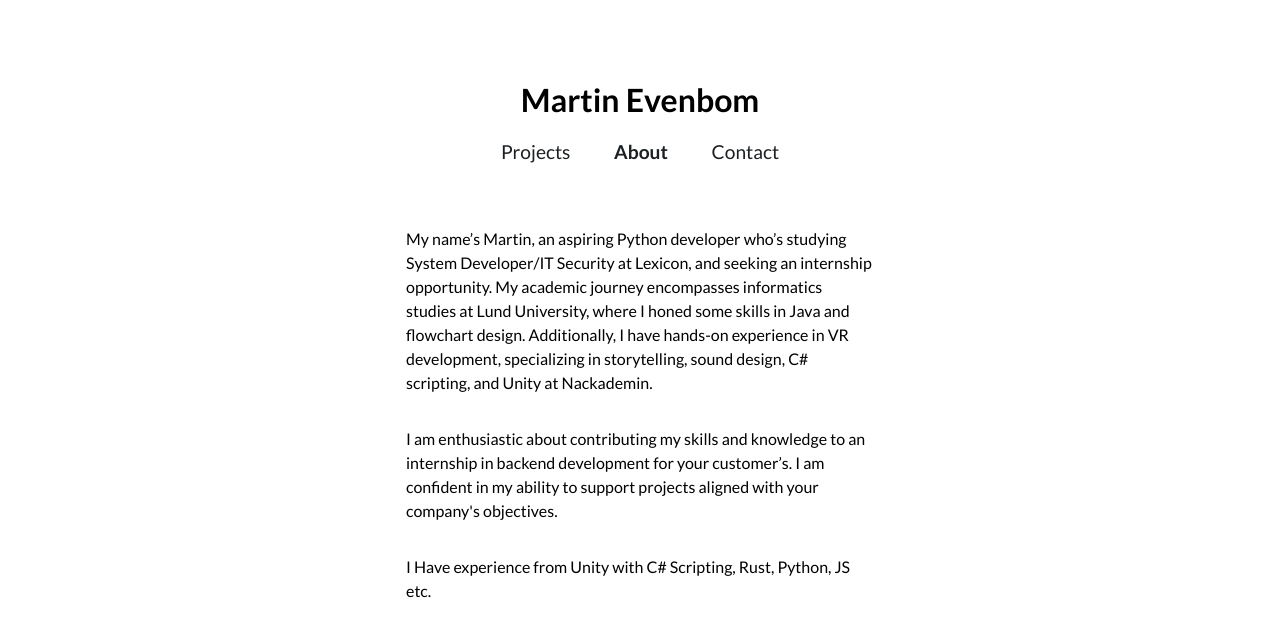
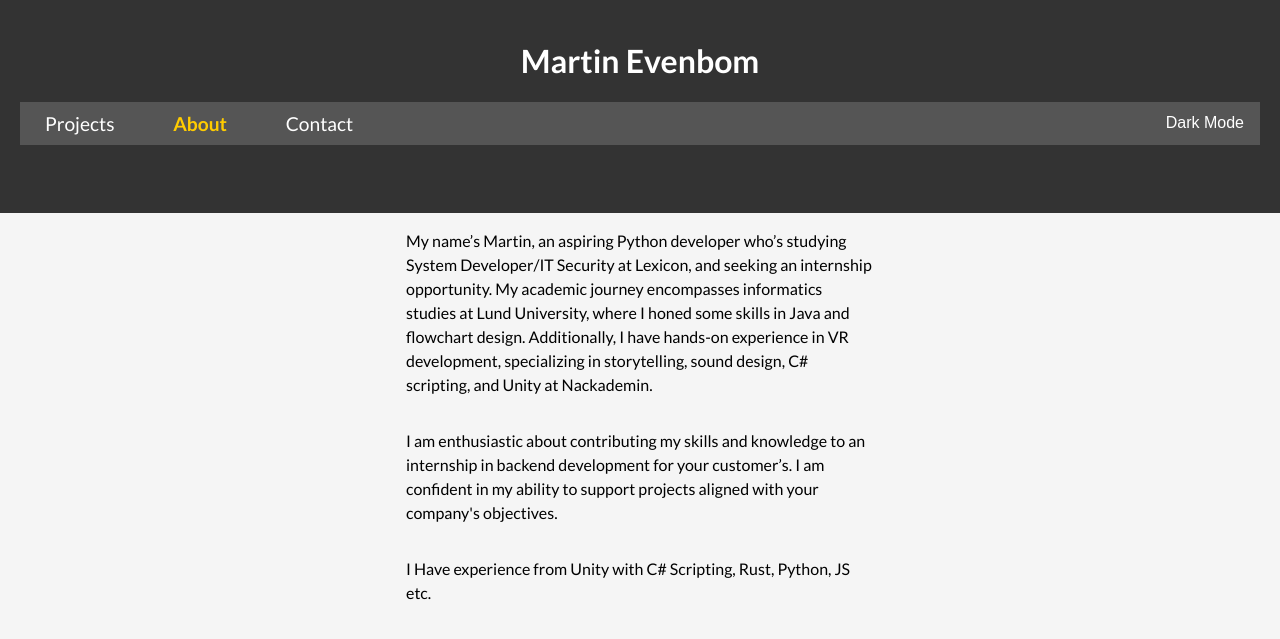
Before and after one commit to zibiax/flask-portfolio, a Flask app: page /about in a window 1280 px wide. Shown: the top 639 px of the page. Run offline with Flask 2, Linux system fonts and the light colour scheme.

Commit message:
updated with dark-mode

```diff
--- a/app.py
+++ b/app.py
@@ -1,18 +1,30 @@
-from flask import Flask, render_template, abort
+from flask import Flask, render_template, abort, session
 
 app = Flask(__name__)
+
+def read_input(input):
+    with open(input, 'r') as f:
+        return f.readline().rstrip()
+
+secret_key = read_input('secret_key.txt')
+app.secret_key = secret_key
 
 projects = [
     {
         "name": "NES emulator in rust-lang",
-        "thumb": "img/habit-tracking.png",
-        "hero": "img/habit-tracking-hero.png",
+        "thumb": "img/nes.png",
+        "hero": "img/nes.png",
         "categories": ["rust", "low-level"],
         "slug": "rust",
         "prod": "https://nes.evenbom.se/"
     },
 ]
 slug_to_project = {project["slug"]: project for project in projects}
+
+@app.route('/toggle_dark_mode', methods=['POST'])
+def toggle_dark_mode():
+    session['dark_mode'] = not session.get('dark_mode', False)
+    return '', 204
 
 @app.errorhandler(404)
 def page_not_found(error):
@@ -30,8 +42,6 @@ def about():
 def contact():
     return render_template("contact.html")
 
-
-
 @app.route("/project/<string:slug>")
 def project(slug):
     if slug not in slug_to_project:
@@ -39,4 +49,4 @@ def project(slug):
     return render_template(f"project_{slug}.html", project=slug_to_project[slug])
 
 if __name__ == "__main__":
-    app.run(debug=True)
+    app.run(debug=False)
--- a/templates/base.html
+++ b/templates/base.html
@@ -8,12 +8,68 @@
     <link rel="preconnect" href="https://fonts.gstatic.com" crossorigin>
     <link href="https://fonts.googleapis.com/css2?family=Lato:wght@400;700&display=swap" rel="stylesheet">
     <link rel="stylesheet" href="{{ url_for('static', filename='css/styles.css') }}" />
+
+    <style>
+        body {
+            font-family: 'Lato', sans-serif;
+            margin: 0;
+            padding: 0;
+            background-color: {% if session['dark_mode'] %} #333; {% else %} #f5f5f5; {% endif %};
+            color: {% if session['dark_mode'] %} #fff; {% else %} #000; {% endif %};
+            transition: background-color 0.3s, color 0.3s;
+        }
+
+        .header {
+            background-color: #333;
+            color: #fff;
+            text-align: center;
+            padding: 20px;
+        }
+
+        .nav {
+            display: flex;
+            justify-content: space-between;
+            background-color: #555;
+            padding: 10px;
+        }
+
+        .nav__link {
+            color: #fff;
+            text-decoration: none;
+            margin: 0 15px;
+            transition: color 0.3s;
+        }
+
+        .nav__link:hover {
+            color: #ffcc00;
+        }
+
+        .nav__link--active {
+            font-weight: bold;
+            color: #ffcc00;
+        }
+
+        .dark-mode-btn {
+            cursor: pointer;
+            color: #fff;
+            border: none;
+            background: none;
+            font-size: 16px;
+        }
+        .dark-mode {
+            background-color: #333;
+            color: #fff;
+        }
+
+    </style>
+
 </head>
 
 <body>
     <header class="header">
         <h1>Martin Evenbom</h1>
         <nav class="nav">
+            <div>
                 <a href="{{ url_for('index') }}" class="nav__link {{ 'nav__link--active' if request.path == url_for('index') }}">
                     Projects
                 </a>
@@ -23,9 +79,21 @@
                 <a href="{{ url_for('contact') }}" class="nav__link {{ 'nav__link--active' if request.path == url_for('contact') }}">
                     Contact
                 </a>
+            </div>
+            <button class="dark-mode-btn" onclick="toggleDarkMode()">Dark Mode</button>
         </nav>
+    </header>
 
-    </header>
+    <script>
+        function toggleDarkMode() {
+            document.body.classList.toggle('dark-mode');
+            // Send an AJAX request to update the server-side session
+            fetch("{{ url_for('toggle_dark_mode') }}", {
+                method: "POST",
+                credentials: "include", // Include cookies in the request
+            });
+        }
+    </script>
 
     {% block content %}
     {% endblock %}
```
Also changed, not shown: static/img/nes.png (added), 1 other file. Lines whose indentation alone changed are shown as unchanged.
